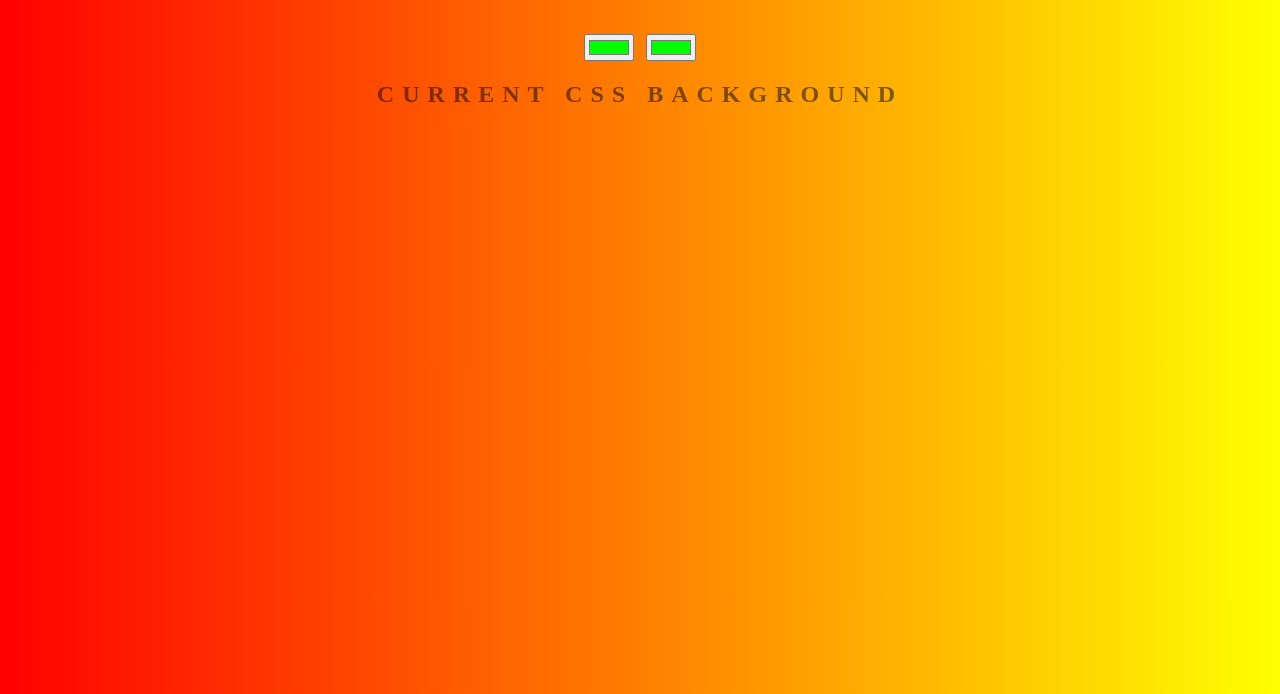
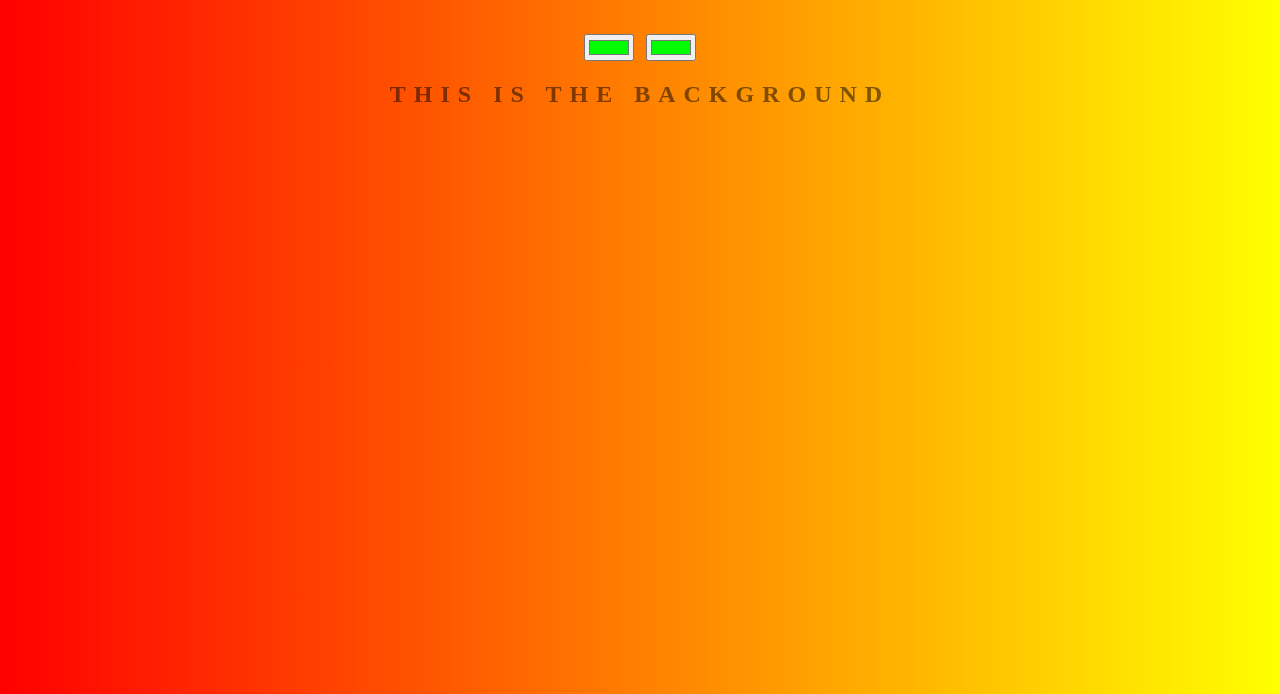
Before and after one commit to lammydummy/background-generator, a plain HTML site: page index.html in a window 1280 px wide. Shown: the part 106-800 px from the top of the page. Drawn offline with Linux system fonts and the light colour scheme.

Commit message:
a little change

```diff
--- a/index.html
+++ b/index.html
@@ -12,7 +12,7 @@
     <input type="color" id="cl1" name="color1" value="#00ff00">
     <input type="color" id="cl2" name="color2" value="#00ff00">
 
-    <h2>current css background</h2>
+    <h2>This is the background</h2>
     <h3 class="lol"></h3>
     <script src="script.js"></script>
 
```
